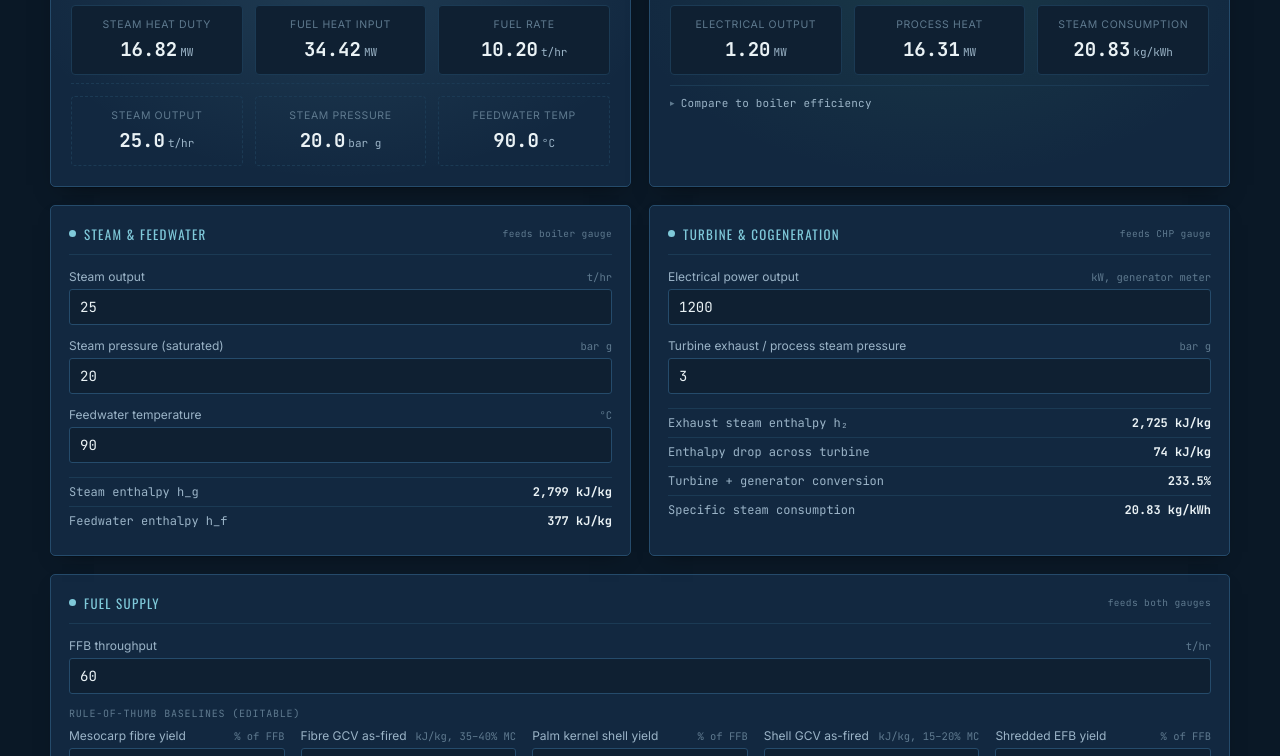
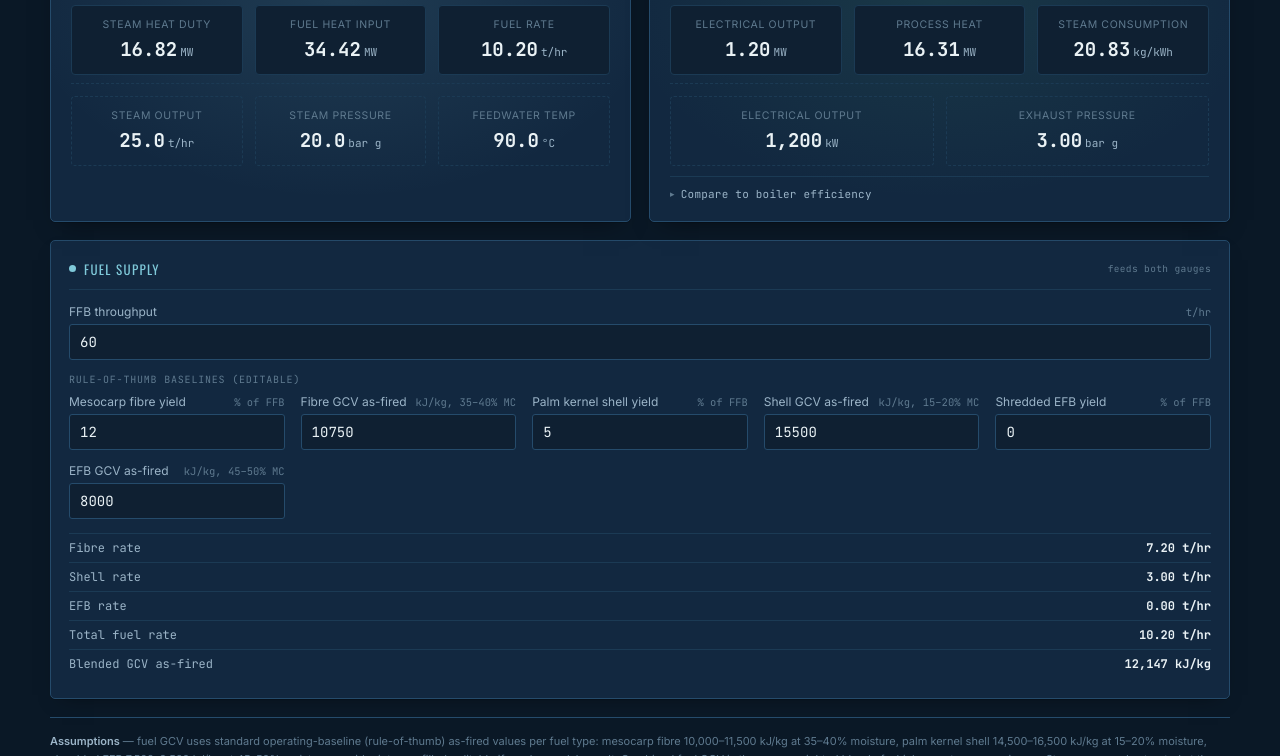
Before and after one commit to kennylaicool88/boiler-efficiency-dashboard, a website: page index.html in a window 1280 px wide. Shown: the part 593-1349 px from the top of the page. Drawn offline with nearby package versions, Linux system fonts and the light colour scheme; no server answers.

Commit message:
Hide Steam & Feedwater / Turbine & Cogeneration panels, keep live stats on gauges
Restores the electrical output + exhaust pressure live stats on the CHP
gauge card. Hides the Steam & Feedwater and Turbine & Cogeneration
panels from view (they're now fully redundant with the gauge cards'
live stat rows) while keeping their input fields in the DOM so
recalc()/pollLiveData() keep working unchanged — nothing was deleted,
just hidden.

```diff
--- a/index.html
+++ b/index.html
@@ -319,6 +319,16 @@ hr.thin{border:none;border-top:1px solid var(--line-soft);margin:12px 0;}
           <div class="m-val" id="m-ssc">–<span class="m-unit">kg/kWh</span></div>
         </div>
       </div>
+      <div class="metrics-strip metrics-strip--live" style="grid-template-columns:1fr 1fr;">
+        <div class="metric-card">
+          <div class="m-label">Electrical output</div>
+          <div class="m-val" id="m-elecOutputLive">–<span class="m-unit">kW</span></div>
+        </div>
+        <div class="metric-card">
+          <div class="m-label">Exhaust pressure</div>
+          <div class="m-val" id="m-exhaustPressureLive">–<span class="m-unit">bar g</span></div>
+        </div>
+      </div>
       <details class="note-toggle">
         <summary>Compare to boiler efficiency</summary>
         <div class="delta-note" id="chp-note">–</div>
@@ -326,7 +336,7 @@ hr.thin{border:none;border-top:1px solid var(--line-soft);margin:12px 0;}
     </div>
   </div>
 
-  <div class="hero-grid">
+  <div class="hero-grid" style="display:none;" aria-hidden="true">
     <div class="panel">
       <div class="panel-head"><span class="dot"></span>Steam &amp; Feedwater<span class="spacer"></span><span class="feeds-tag">feeds boiler gauge</span></div>
       <div class="field">
@@ -545,6 +555,10 @@ function recalc(){
 
   var elecOutput = parseFloat($('elecOutput').value)||0;
   var exhaustPressure = parseFloat($('exhaustPressure').value)||0;
+
+  $('m-elecOutputLive').innerHTML = fmt(elecOutput,0)+'<span class="m-unit">kW</span>';
+  $('m-exhaustPressureLive').innerHTML = fmt(exhaustPressure,2)+'<span class="m-unit">bar g</span>';
+
   var hExhaust = hgAt(exhaustPressure);
   var turbineDrop = hSteam-hExhaust;
   var turbineHeatDropKW = steamRateKg*turbineDrop/3600;
```
